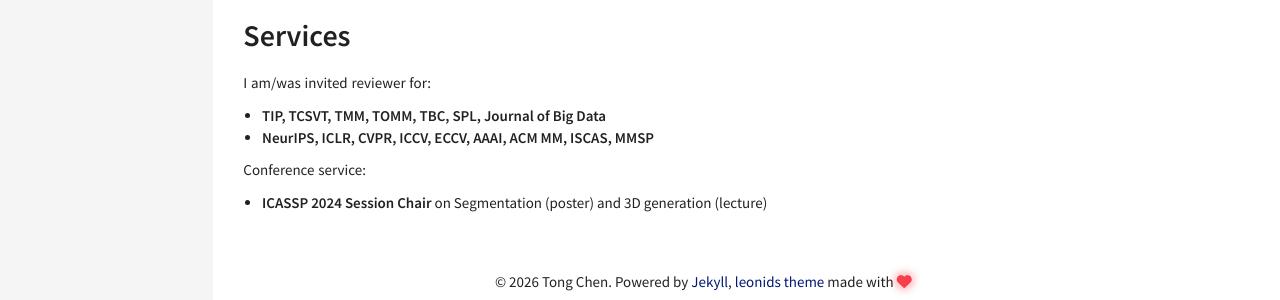
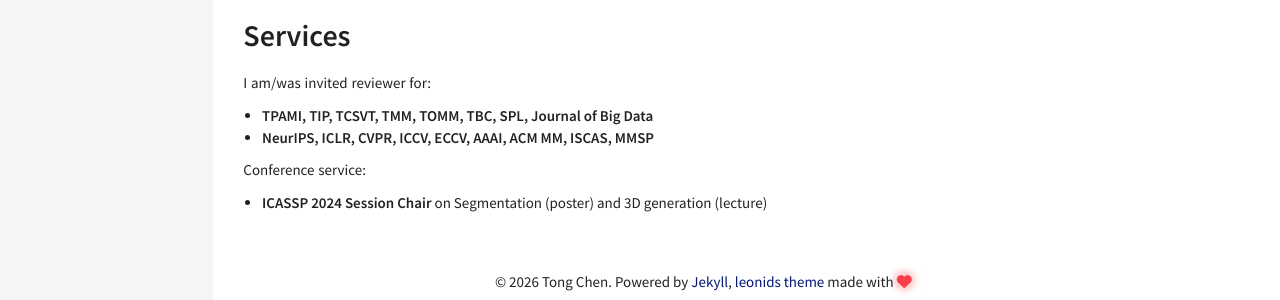
Before and after one commit to tongxyh/tongxyh.github.io, a Jekyll site: the page built from index.html, in a window 1280 px wide. Shown: the part 1917-2217 px from the top of the page. Built offline with Jekyll 4.4.1, drawn with Linux system fonts in a browser that asks for light colours; nearby versions of some CDN libraries.

Commit message:
Add TPAMI to journal reviewer service list

```diff
--- a/_includes/sections/about.html
+++ b/_includes/sections/about.html
@@ -11,7 +11,7 @@
 <div>
     <p>I am/was invited reviewer for:</p>
     <ul class="service-list">
-        <li><strong>TIP, TCSVT, TMM, TOMM, TBC, SPL, Journal of Big Data</strong></li>
+        <li><strong>TPAMI, TIP, TCSVT, TMM, TOMM, TBC, SPL, Journal of Big Data</strong></li>
         <li><strong>NeurIPS, ICLR, CVPR, ICCV, ECCV, AAAI, ACM MM, ISCAS, MMSP</strong></li>
     </ul>
     <p>Conference service:</p>
```
